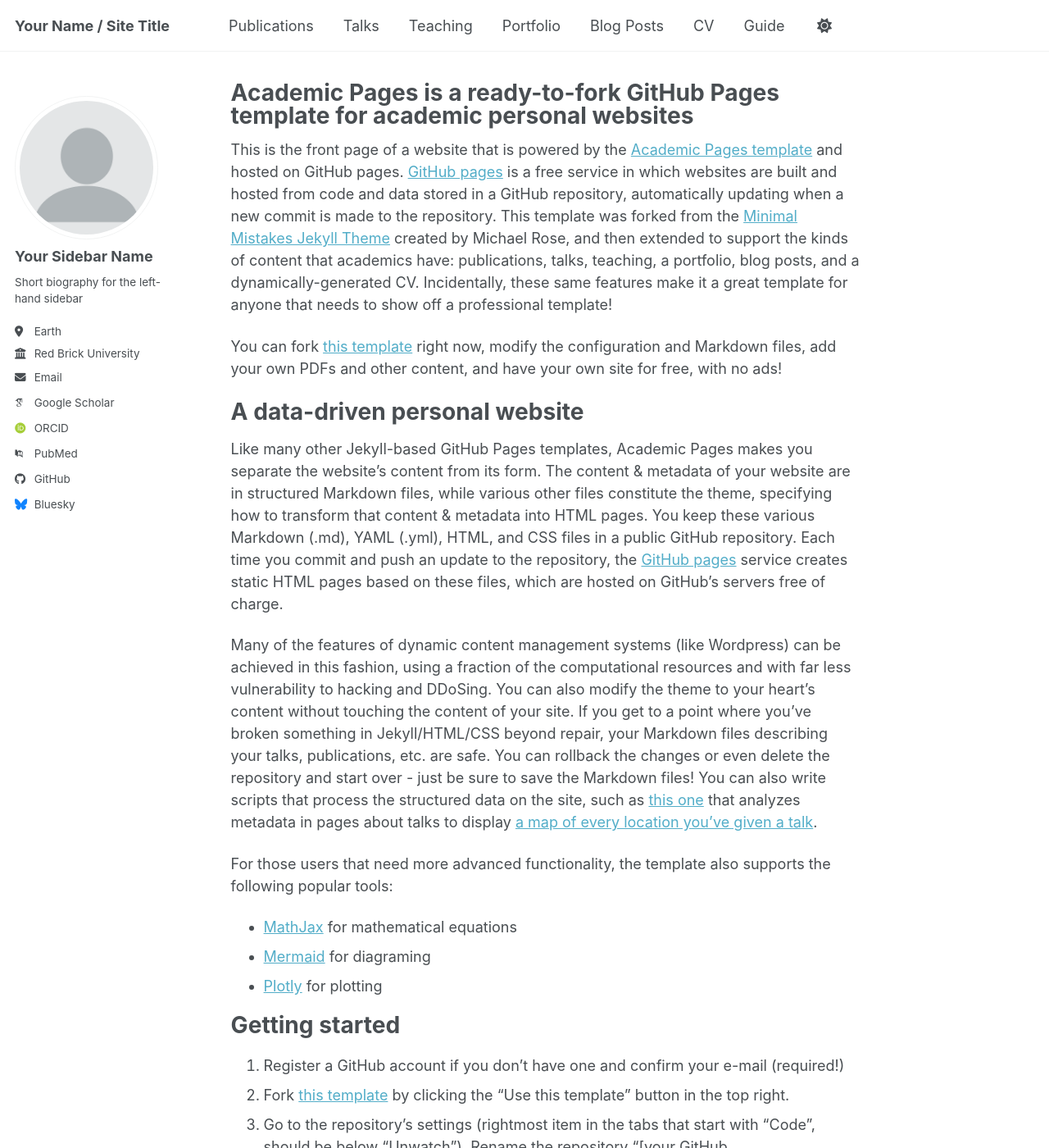
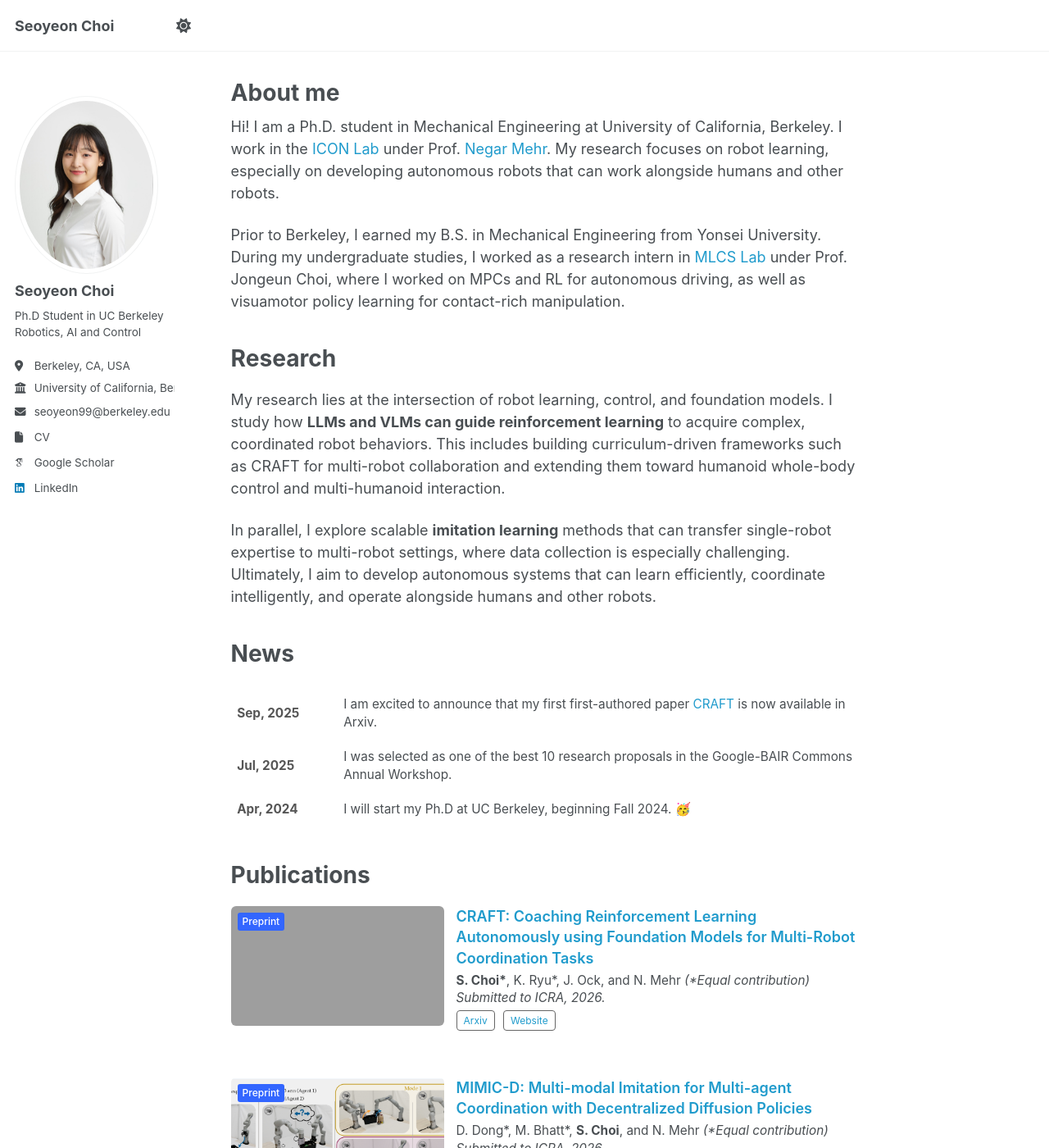
Before and after one commit to n00Nspr1ng/n00Nspr1ng.github.io, a Jekyll site: the page built from _pages/about.md, in a window 1280 px wide and 1400 px high. Shown: the whole window at 82% size. Built offline with Jekyll 4.4.1, drawn with Linux system fonts in a browser that asks for light colours; some web fonts are replaced; a script bundle is joined from its source files by our own code; library files that are not in the unit come from our copies; some of the changed text lies outside the part shown; grey boxes are pictures that could not be loaded.

Commit message:
Updated website

```diff
--- a/_config.yml
+++ b/_config.yml
@@ -9,39 +9,40 @@
 # Basic Site Settings
 locale                   : "en-US"
 site_theme               : "default" # Currently available options are "default", "air"
-title                    : "Your Name / Site Title"
+title                    : "Seoyeon Choi"
 title_separator          : "-"
-name                     : &name "Your Name"
-description              : &description "Your Name's academic portfolio"   # Update this with a general description of your site, this is the default if not overridden by a page
-url                      : https://academicpages.github.io # The base hostname & protocol for your site e.g. "https://[your GitHub username].github.io",
+name                     : &name "Seoyeon Choi"
+description              : &description "Seoyeon Choi's academic portfolio"   # Update this with a general description of your site, this is the default if not overridden by a page
+url                      : https://n00Nspr1ng.github.io # The base hostname & protocol for your site e.g. "https://[your GitHub username].github.io",
                                                            # or if you already have some other page hosted on Github then use "https://[your GitHub username].github.io/[Your Repo Name]"
 baseurl                  : "" # the subpath of your site, e.g. "/blog"
-repository               : "academicpages/academicpages.github.io"
+repository               : "n00Nspr1ng/n00Nspr1ng.github.io"
 
 # Site Author - The following control what appear as part of the author content on the side bar.
 #               If a field is blank the icon and link will not appear, otherwise it will be shown.
 #               Additional customization can be done by editing /_includes/author-profile.html
 author:
   # Biographic information
-  avatar           : "profile.png"
-  name             : "Your Sidebar Name"
+  avatar           : "Choi-Seoyeon.jpg"
+  name             : "Seoyeon Choi"
   pronouns         : # example: "she/her"
-  bio              : "Short biography for the left-hand sidebar"
-  location         : "Earth"
-  employer         : "Red Brick University"
+  bio              : "Ph.D Student in UC Berkeley<br>Robotics, AI and Control"
+  location         : "Berkeley, CA, USA"
+  employer         : "University of California, Berkeley"
   uri              : # URL
-  email            : "none@example.org"
+  email            : "seoyeon99@berkeley.edu"
+  cv               : "files/CV_Seoyeon_Choi.pdf"
 
   # Academic websites
   academia         : # URL
   arxiv            : # URL - Update with the correct link to your profile
-  googlescholar    : "https://scholar.google.com/citations?user=PS_CX0AAAAAJ"
+  googlescholar    : "https://scholar.google.com/citations?user=g7-I1y4AAAAJ&hl=en&oi=ao"
   inspire-hep      : # URL
   impactstory      : # URL
-  orcid            : "https://orcid.org/yourorcidurl"
+  orcid            : #"https://orcid.org/yourorcidurl"
   semantic         : # URL
   ssrn             : # URL
-  pubmed           : "https://www.ncbi.nlm.nih.gov/pubmed/?term=john+snow"
+  pubmed           : #"https://www.ncbi.nlm.nih.gov/pubmed/?term=john+snow"
   researchgate     : # URL
   scopus           : # URL
   zotero           : # URL
@@ -51,13 +52,13 @@
   bitbucket        : # Username - Update with your username on the site
   codepen          : # Username
   dribbble         : # Username
-  github           : "academicpages"
+  github           : #"academicpages"
   kaggle           : # Username
   stackoverflow    : # User number or user number and name (i.e., use "1" or "1/jeff-atwood")
 
   # Social media
   artstation       : # Username
-  bluesky          : "bsky.app" # Replace this with you Bluesky username
+  bluesky          : # "bsky.app" # Replace this with you Bluesky username
   facebook         : # Username
   flickr           : # Username
   foursquare       : # Username
@@ -66,7 +67,7 @@
   keybase          : # Username
   instagram        : # Username
   lastfm           : # Username
-  linkedin         : # Username
+  linkedin         : "seoyeonchoi99"
   mastodon         : # URL
   medium           : # URL
   pinterest        : # Username
--- a/_includes/author-profile.html
+++ b/_includes/author-profile.html
@@ -34,7 +34,11 @@
         <li><a href="{{ author.uri }}"><i class="fas fa-fw fa-link icon-pad-right" aria-hidden="true"></i>{{ site.data.ui-text[site.locale].website_label | default: "Website" }}</a></li>
       {% endif %}
       {% if author.email %}
-        <li><a href="mailto:{{ author.email }}"><i class="fas fa-fw fa-envelope icon-pad-right" aria-hidden="true"></i>{{ site.data.ui-text[site.locale].email_label | default: "Email" }}</a></li>
+        <!-- <li><a href="mailto:{{ author.email }}"><i class="fas fa-fw fa-envelope icon-pad-right" aria-hidden="true"></i>{{ site.data.ui-text[site.locale].email_label | default: "Email" }}</a></li> -->
+        <li><a href="mailto:{{ author.email }}"><i class="fas fa-fw fa-envelope icon-pad-right" aria-hidden="true"></i>{{ author.email }}</a></li>
+      {% endif %}
+      {% if author.cv %}
+        <li><a href="{{ author.cv }}" target="_blank"><i class="fas fa-fw fa-file icon-pad-right" aria-hidden="true"></i>CV</a></li>
       {% endif %}
 
       <!-- Font Awesome and Academicons icons / Academic websites -->
--- a/_includes/head/custom.html
+++ b/_includes/head/custom.html
@@ -14,4 +14,7 @@
 <link rel="icon" href="/images/favicon.ico"/>
 <meta name="theme-color" content="#ffffff"/>
 
+<!-- Load global custom CSS -->
+<link rel="stylesheet" href="{{ base_path }}/assets/css/custom.css">
+
 <!-- end custom head snippets -->
--- a/_pages/about.md
+++ b/_pages/about.md
@@ -1,56 +1,152 @@
 ---
 permalink: /
-title: "Academic Pages is a ready-to-fork GitHub Pages template for academic personal websites"
+title: "About me"
 author_profile: true
 redirect_from:
   - /about/
   - /about.html
 ---
 
-This is the front page of a website that is powered by the [Academic Pages template](https://github.com/academicpages/academicpages.github.io) and hosted on GitHub pages. [GitHub pages](https://pages.github.com) is a free service in which websites are built and hosted from code and data stored in a GitHub repository, automatically updating when a new commit is made to the repository. This template was forked from the [Minimal Mistakes Jekyll Theme](https://mmistakes.github.io/minimal-mistakes/) created by Michael Rose, and then extended to support the kinds of content that academics have: publications, talks, teaching, a portfolio, blog posts, and a dynamically-generated CV. Incidentally, these same features make it a great template for anyone that needs to show off a professional template!
+Hi! I am a Ph.D. student in Mechanical Engineering at University of California, Berkeley. I work in the [ICON Lab](https://iconlab.negarmehr.com/) under Prof. [Negar Mehr](https://negarmehr.com/). My research focuses on robot learning, especially on developing autonomous robots that can work alongside humans and other robots.
 
- You can fork [this template](https://github.com/academicpages/academicpages.github.io) right now, modify the configuration and Markdown files, add your own PDFs and other content, and have your own site for free, with no ads!
+Prior to Berkeley, I earned my B.S. in Mechanical Engineering from Yonsei University. During my undergraduate studies, I worked as a research intern in [MLCS Lab](https://mlcs.yonsei.ac.kr/) under Prof. Jongeun Choi, where I worked on MPCs and RL for autonomous driving, as well as visuamotor policy learning for contact-rich manipulation.
 
-A data-driven personal website
+
+<div style="margin-top: 40px;"></div>
+
+Research
 ======
-Like many other Jekyll-based GitHub Pages templates, Academic Pages makes you separate the website's content from its form. The content & metadata of your website are in structured Markdown files, while various other files constitute the theme, specifying how to transform that content & metadata into HTML pages. You keep these various Markdown (.md), YAML (.yml), HTML, and CSS files in a public GitHub repository. Each time you commit and push an update to the repository, the [GitHub pages](https://pages.github.com/) service creates static HTML pages based on these files, which are hosted on GitHub's servers free of charge.
 
-Many of the features of dynamic content management systems (like Wordpress) can be achieved in this fashion, using a fraction of the computational resources and with far less vulnerability to hacking and DDoSing. You can also modify the theme to your heart's content without touching the content of your site. If you get to a point where you've broken something in Jekyll/HTML/CSS beyond repair, your Markdown files describing your talks, publications, etc. are safe. You can rollback the changes or even delete the repository and start over - just be sure to save the Markdown files! You can also write scripts that process the structured data on the site, such as [this one](https://github.com/academicpages/academicpages.github.io/blob/master/talkmap.ipynb) that analyzes metadata in pages about talks to display [a map of every location you've given a talk](https://academicpages.github.io/talkmap.html).
+<div style="margin-bottom: 20px;"></div>
 
-For those users that need more advanced functionality, the template also supports the following popular tools:
-- [MathJax](https://www.mathjax.org/) for mathematical equations
-- [Mermaid](https://mermaid.js.org/) for diagraming
-- [Plotly](https://plotly.com/javascript/) for plotting
+<!-- My research lies at the intersection of robot learning, control, and foundation models. I study how <span style="color:#003366; font-weight:600;">LLMs and VLMs can guide reinforcement learning</span> to acquire complex, coordinated robot behaviors. This includes building curriculum-driven frameworks such as CRAFT for multi-robot collaboration and extending them toward humanoid whole-body control and multi-humanoid interaction.
 
-Getting started
+In parallel, I explore scalable <span style="color:#003366; font-weight:600;">imitation learning</span> methods that can transfer single-robot expertise to multi-robot settings, where data collection is especially challenging. Ultimately, I aim to develop autonomous systems that can learn efficiently, coordinate intelligently, and operate safely alongside humans and other robots. -->
+
+My research lies at the intersection of robot learning, control, and foundation models. I study how **LLMs and VLMs can guide reinforcement learning** to acquire complex, coordinated robot behaviors. This includes building curriculum-driven frameworks such as CRAFT for multi-robot collaboration and extending them toward humanoid whole-body control and multi-humanoid interaction.
+
+In parallel, I explore scalable **imitation learning** methods that can transfer single-robot expertise to multi-robot settings, where data collection is especially challenging. Ultimately, I aim to develop autonomous systems that can learn efficiently, coordinate intelligently, and operate alongside humans and other robots.
+
+<!-- My most recent research direction is integrating foundation models such as LLMs and VLMs with reinforcement learning to learn intricate robot behaviors. I have written CRAFT to learn multi-robot collaboration, and I am extending this work to humanoids, starting from learning a single humanoid whole-body controller, and making up to learing multiple humanoid
+(and with other robots) interactions. This will help in developing robots that can work alongside humans and other robots.
+
+In the other hand, I am also interested in utilizing imitation learning. Imitation learning is a powerful tool to learn the exact "right" behavior, however, it always suffers from data collection (the quality, the size, etc). This gets worse for a multi-robot settings where collecting data when multiple robots are all active is very hard. I am interested in developing methods that can scale well with the number of robots, especially taking a single-robot policy and able to extend it to learning intelligent interaction behavior between multiple robots. -->
+
+<div style="margin-top: 40px;"></div>
+
+News
 ======
-1. Register a GitHub account if you don't have one and confirm your e-mail (required!)
-1. Fork [this template](https://github.com/academicpages/academicpages.github.io) by clicking the "Use this template" button in the top right.
-1. Go to the repository's settings (rightmost item in the tabs that start with "Code", should be below "Unwatch"). Rename the repository "[your GitHub username].github.io", which will also be your website's URL.
-1. Set site-wide configuration and create content & metadata (see below -- also see [this set of diffs](https://archive.is/3TPas) showing what files were changed to set up [an example site](https://getorg-testacct.github.io) for a user with the username "getorg-testacct")
-1. Upload any files (like PDFs, .zip files, etc.) to the files/ directory. They will appear at https://[your GitHub username].github.io/files/example.pdf.
-1. Check status by going to the repository settings, in the "GitHub pages" section
 
-Site-wide configuration
-------
-The main configuration file for the site is in the base directory in [_config.yml](https://github.com/academicpages/academicpages.github.io/blob/master/_config.yml), which defines the content in the sidebars and other site-wide features. You will need to replace the default variables with ones about yourself and your site's github repository. The configuration file for the top menu is in [_data/navigation.yml](https://github.com/academicpages/academicpages.github.io/blob/master/_data/navigation.yml). For example, if you don't have a portfolio or blog posts, you can remove those items from that navigation.yml file to remove them from the header.
+<div style="margin-bottom: 20px;"></div>
 
-Create content & metadata
-------
-For site content, there is one Markdown file for each type of content, which are stored in directories like _publications, _talks, _posts, _teaching, or _pages. For example, each talk is a Markdown file in the [_talks directory](https://github.com/academicpages/academicpages.github.io/tree/master/_talks). At the top of each Markdown file is structured data in YAML about the talk, which the theme will parse to do lots of cool stuff. The same structured data about a talk is used to generate the list of talks on the [Talks page](https://academicpages.github.io/talks), each [individual page](https://academicpages.github.io/talks/2012-03-01-talk-1) for specific talks, the talks section for the [CV page](https://academicpages.github.io/cv), and the [map of places you've given a talk](https://academicpages.github.io/talkmap.html) (if you run this [python file](https://github.com/academicpages/academicpages.github.io/blob/master/talkmap.py) or [Jupyter notebook](https://github.com/academicpages/academicpages.github.io/blob/master/talkmap.ipynb), which creates the HTML for the map based on the contents of the _talks directory).
+<div class="news-table">
+<table style="width:100%; border-collapse:separate; border-spacing:0 6px;">
+  <tr>
+    <td class="news-date" style="width:130px; font-weight:bold; white-space:nowrap;">
+      Sep, 2025
+    </td>
+    <td>
+      I am excited to announce that my first first-authored paper <a href="https://arxiv.org/abs/2509.14380">CRAFT</a> is now available in Arxiv.
+    </td>
+  </tr>
 
-**Markdown generator**
+  <tr>
+    <td class="news-date" style="font-weight:bold; white-space:nowrap;">
+      Jul, 2025
+    </td>
+    <td>
+      I was selected as one of the best 10 research proposals in the Google-BAIR Commons Annual Workshop.
+    </td>
+  </tr>
 
-The repository includes [a set of Jupyter notebooks](https://github.com/academicpages/academicpages.github.io/tree/master/markdown_generator
-) that converts a CSV containing structured data about talks or presentations into individual Markdown files that will be properly formatted for the Academic Pages template. The sample CSVs in that directory are the ones I used to create my own personal website at stuartgeiger.com. My usual workflow is that I keep a spreadsheet of my publications and talks, then run the code in these notebooks to generate the Markdown files, then commit and push them to the GitHub repository.
+  <tr>
+    <td class="news-date" style="font-weight:bold; white-space:nowrap;">
+      Apr, 2024
+    </td>
+    <td>
+      I will start my Ph.D at UC Berkeley, beginning Fall 2024. 🥳
+    </td>
+  </tr>
+</table>
+</div>
 
-How to edit your site's GitHub repository
-------
-Many people use a git client to create files on their local computer and then push them to GitHub's servers. If you are not familiar with git, you can directly edit these configuration and Markdown files directly in the github.com interface. Navigate to a file (like [this one](https://github.com/academicpages/academicpages.github.io/blob/master/_talks/2012-03-01-talk-1.md) and click the pencil icon in the top right of the content preview (to the right of the "Raw | Blame | History" buttons). You can delete a file by clicking the trashcan icon to the right of the pencil icon. You can also create new files or upload files by navigating to a directory and clicking the "Create new file" or "Upload files" buttons.
 
-Example: editing a Markdown file for a talk
-![Editing a Markdown file for a talk](/images/editing-talk.png)
 
-For more info
-------
-More info about configuring Academic Pages can be found in [the guide](https://academicpages.github.io/markdown/), the [growing wiki](https://github.com/academicpages/academicpages.github.io/wiki), and you can always [ask a question on GitHub](https://github.com/academicpages/academicpages.github.io/discussions). The [guides for the Minimal Mistakes theme](https://mmistakes.github.io/minimal-mistakes/docs/configuration/) (which this theme was forked from) might also be helpful.
+<div style="margin-top: 40px;"></div>
+
+Publications
+======
+
+<div style="margin-bottom: 20px;"></div>
+
+<div class="pub-card">
+
+  <div class="pub-thumb-wrapper">
+    <img src="images/CRAFT.gif" alt="CRAFT Thumbnail" class="pub-thumb">
+    <div class="pub-badge">Preprint</div>
+  </div>
+
+  <div class="pub-content">
+    <a href="https://iconlab.negarmehr.com/CRAFT/" class="pub-title">
+      CRAFT: Coaching Reinforcement Learning Autonomously using Foundation Models for Multi-Robot Coordination Tasks
+    </a>
+    <p>
+      <strong>S. Choi*</strong>, K. Ryu*, J. Ock, and N. Mehr
+      <em>(*Equal contribution)</em><br>
+      <em>Submitted to ICRA, 2026.</em>
+    </p>
+    <div class="pub-buttons">
+      <a href="https://arxiv.org/abs/2509.14380" class="pub-btn">Arxiv</a>
+      <a href="https://iconlab.negarmehr.com/CRAFT/" class="pub-btn">Website</a>
+    </div>
+  </div>
+</div>
+
+
+<div class="pub-card">
+
+  <div class="pub-thumb-wrapper">
+    <img src="images/MIMIC-D.jpg" alt="MIMIC-D Thumbnail" class="pub-thumb">
+    <div class="pub-badge">Preprint</div>
+  </div>
+
+  <div class="pub-content">
+    <a href="https://iconlab.negarmehr.com/MIMIC-D/" class="pub-title">
+      MIMIC-D: Multi-modal Imitation for Multi-agent Coordination with Decentralized Diffusion Policies
+    </a>
+    <p>
+      D. Dong*, M. Bhatt*, <strong>S. Choi</strong>, and N. Mehr
+      <em>(*Equal contribution)</em><br>
+      <em>Submitted to ICRA, 2026.</em>
+    </p>
+    <div class="pub-buttons">
+      <a href="https://arxiv.org/abs/2509.14159" class="pub-btn">Arxiv</a>
+      <a href="https://github.com/labicon/MIMIC-D" class="pub-btn">Code</a>
+      <a href="https://iconlab.negarmehr.com/MIMIC-D/" class="pub-btn">Website</a>
+    </div>
+  </div>
+</div>
+
+
+<div class="pub-card">
+
+  <div class="pub-thumb-wrapper">
+    <img src="images/EquiContact.gif" alt="EquiContact Thumbnail" class="pub-thumb">
+    <div class="pub-badge">Preprint</div>
+  </div>
+
+  <div class="pub-content">
+    <a href="https://sites.google.com/berkeley.edu/equicontact" class="pub-title">
+      EquiContact: A Hierarchical SE(3) Vision-to-Force Equivariant Policy for Spatially Generalizable Contact-rich Tasks
+    </a>
+    <p>
+      J. Seo, A. Kruthiventy, S. Lee, M. Teng, X. Zhang, <strong>S. Choi</strong>, J. Choi, and R. Horowitz<br>
+      <em>Submitted to RA-L.</em>
+    </p>
+    <div class="pub-buttons">
+      <a href="https://arxiv.org/abs/2507.10961" class="pub-btn">Arxiv</a>
+      <a href="https://github.com/Joohwan-Seo/EquiContact-Simulation" class="pub-btn">Code</a>
+      <a href="https://sites.google.com/berkeley.edu/equicontact" class="pub-btn">Website</a>
+    </div>
+  </div>
+</div>
--- /dev/null
+++ b/assets/css/custom.css
@@ -0,0 +1,120 @@
+/* Global styling for ALL <a> links */
+
+.page__content a:not(.btn),
+.page__content a:visited:not(.btn) {
+  color: #209bcc;           /* normal blue */
+  text-decoration: none;
+}
+
+/* Hover effect */
+.page__content a:hover:not(.btn) {
+  color: #003366;           /* darker blue on hover */
+  text-decoration: underline;
+}
+
+/* News section */
+.news-table table,
+.news-table td {
+  border: none !important;
+}
+
+.news-table tr,
+.news-table td {
+  font-size: 0.85rem !important;   /* match theme default */
+  line-height: 1.4;
+}
+
+/* Date column (light mode) */
+.news-date {
+  color: #555;
+}
+
+/* Dark mode override for date column */
+html[data-theme="dark"] .news-date {
+  color: #ccc !important;
+  opacity: 1 !important;
+  filter: none !important;
+}
+
+/* Prevent theme from dimming News table in dark mode */
+html[data-theme="dark"] .news-table table,
+html[data-theme="dark"] .news-table td,
+html[data-theme="dark"] .news-table tr {
+  opacity: 1 !important;
+  filter: none !important;
+}
+
+/* Layout for each publication card */
+.page__content .pub-card {
+  display: flex;
+  align-items: flex-start;
+  gap: 15px;
+  margin-bottom: 60px !important;
+}
+
+/* Thumbnail box – same size for all cards */
+.page__content .pub-thumb-wrapper {
+  position: relative;
+  width: 260px;             /* control width here */
+  flex: 0 0 260px;          /* prevent flex from shrinking it */
+  aspect-ratio: 16 / 9;     /* or 4 / 3 if you prefer */
+  border-radius: 6px;
+  overflow: hidden;         /* hide overflow when cropping */
+}
+
+/* The image fills the box and keeps aspect ratio */
+.page__content .pub-thumb {
+  width: 100%;
+  height: 100%;
+  object-fit: cover;        /* crop to fill nicely */
+  display: block;
+}
+
+/* Existing badge (now positioned relative to the wrapper) */
+.page__content .pub-badge {
+  position: absolute;
+  top: 8px;
+  left: 8px;
+  background: #3366ff;
+  color: white;
+  padding: 2px 6px;
+  font-size: 12px;
+  border-radius: 3px;
+  font-weight: 500;
+}
+
+/* Existing title + buttons styles you already added */
+.page__content .pub-title {
+  font-size: 18px;
+  font-weight: 600;
+  display: inline-block;
+  margin-bottom: 2px;
+}
+
+.page__content .pub-buttons {
+  margin-top: 5px;
+}
+
+.page__content .pub-btn {
+  padding: 4px 8px;
+  border: 1px solid #666;
+  border-radius: 4px;
+  font-size: 12px;
+  margin-right: 6px;
+}
+
+html[data-theme="dark"] .pub-btn {
+  border-color: #aaa;
+}
+
+.page__content .pub-content {
+  font-size: 0.85rem;  /* match News size */
+  line-height: 1.4;
+}
+
+/* Fix spacing around paragraphs */
+.page__content .pub-content p {
+  margin: 2px 0 2px 0 !important;   /* eliminate large theme margins */
+  padding: 0;
+  line-height: inherit;
+}
```
Also changed, not shown: _data/navigation.yml (+16 -16 lines), images/Choi-Seoyeon.jpg (added), images/MIMIC-D.jpg (added), 3 other files.
